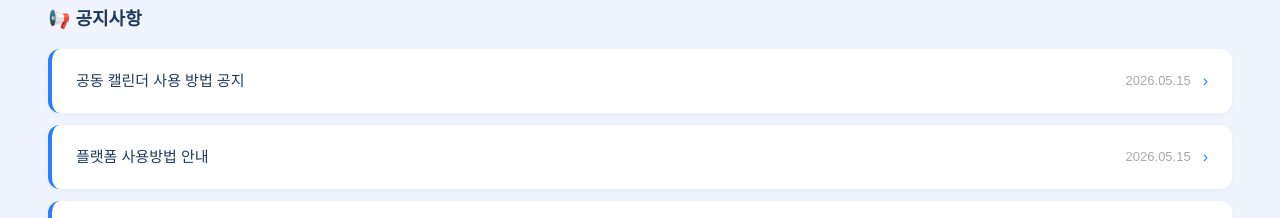
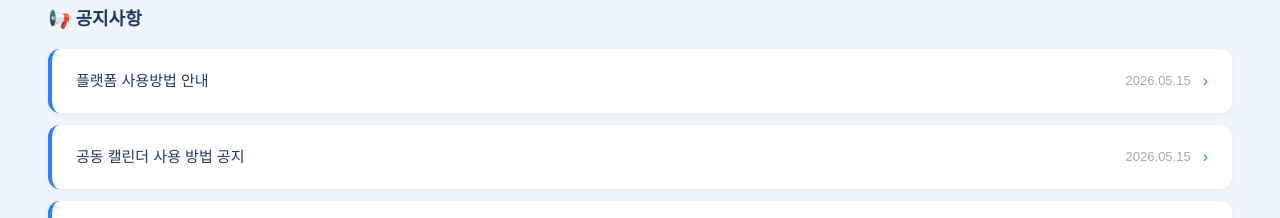
Before and after one commit to chu492/daeyiwonhoe-platform, a Next.js app: page / in a window 1280 px wide. Shown: the part 589-807 px from the top of the page. Built offline with nearby package versions, Linux system fonts and the light colour scheme; no server answers.

Commit message:
reorder notices

```diff
--- a/app/page.tsx
+++ b/app/page.tsx
@@ -83,8 +83,8 @@ export default function Home() {
           📢 공지사항
         </h2>
         {[
+          { title: "플랫폼 사용방법 안내", date: "2026.05.15", id: "2" },
           { title: "공동 캘린더 사용 방법 공지", date: "2026.05.15", id: "1" },
-          { title: "플랫폼 사용방법 안내", date: "2026.05.15", id: "2" },
           { title: "학년별 보드 사용 방법 공지", date: "2026.05.15", id: "3" }
         ].map((notice, i) => (
           <a key={i} href={`/notice/${notice.id}`} style={{ textDecoration: "none" }}>
```
